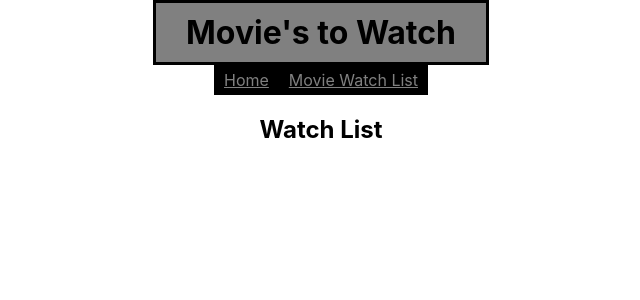
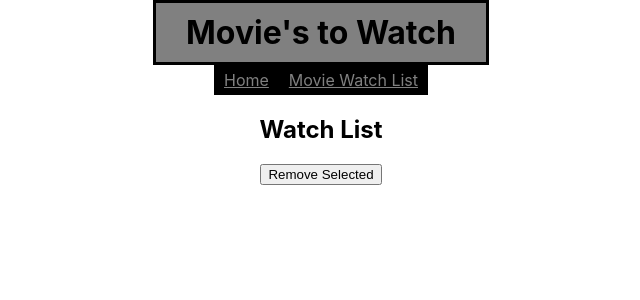
Before and after one commit to K-B13/Movies-To-Watch, a React (Create React App) app: page /WatchList in a window 1280 px wide. Shown: the top 300 px of the page, without its empty margins (319-959 px from the left). Built offline with nearby package versions, Linux system fonts and the light colour scheme.

Commit message:
Remove items from list and remove selected items from the list

```diff
--- a/src/App.css
+++ b/src/App.css
@@ -68,3 +68,7 @@ nav a {
   overflow: none; */
   width: 100vw;
 }
+
+.movie p {
+  display: inline;
+}
--- a/src/App.js
+++ b/src/App.js
@@ -11,13 +11,32 @@ function App() {
   function addToList(newMovie) {
     setMoviesToWatch([...moviesToWatch, newMovie])
   }
+
+  function filterMovieList() {
+    const newMoviesList = moviesToWatch.filter((item) => !item.removeMovie)
+    setMoviesToWatch(newMoviesList)
+  }
+  function removeSingle(num) {
+    moviesToWatch[num].removeMovie = !moviesToWatch[num].removeMovie
+    console.log(moviesToWatch)
+    filterMovieList()
+    // const newMoviesList = moviesToWatch.filter((item) => !item.removeMovie)
+    // setMoviesToWatch(newMoviesList)
+  }
+  function removeSelected() {
+    const removeMovies = moviesToWatch.filter((str) => !str.selected)
+    setMoviesToWatch(removeMovies)
+  }
+  function selectButton(num) {
+    moviesToWatch[num].selected = !moviesToWatch[num].selected
+  }
   return (
     <div className="App">
       <h1>Movie's to Watch</h1>
       <NavBar />
       <Routes>
         <Route path="/" element={<Home moviesToWatch={moviesToWatch} addToList={addToList} />}></Route>
-        <Route path="/WatchList" element={<WatchList moviesToWatch={moviesToWatch} />}></Route>
+        <Route path="/WatchList" element={<WatchList moviesToWatch={moviesToWatch} removeSingle={removeSingle} selectButton={selectButton} removeSelected={removeSelected} />}></Route>
       </Routes>
       <main></main>
     </div>
--- a/src/DisplayMovie.js
+++ b/src/DisplayMovie.js
@@ -6,7 +6,7 @@ export default function DisplayMovie({ appendMovie, items }) {
         <p>{items.title}</p>
         <p>{items.year}</p>
         <p>{items.imDbRating}</p>
-        <button onClick={() => appendMovie(items)}>Click to add to list</button>
+        <button onClick={() => appendMovie({items, hasWatched: false, removeMovie: false, selected: false})}>Click to add to list</button>
       </div>
     </>
   )
--- a/src/Home.js
+++ b/src/Home.js
@@ -7,13 +7,11 @@ export default function Home(props) {
     fetch("https://imdb-api.com/en/API/Top250Movies/k_sn8009mj")
     .then((response) => response.json())
     .then((result) => {
-      console.log(result.items)
       setStartScreen(result.items)
     })
   }, [])
 
   function test() {
-    console.log(startScreen)
     console.log(props.moviesToWatch)
   }
 
--- a/src/WatchList.js
+++ b/src/WatchList.js
@@ -1,11 +1,28 @@
 export default function WatchList(props) {
-  const test = props.moviesToWatch.map((item) => {
-    return <div key={item.id}>{item.title}</div>
+  function test(index) {
+    console.log(index)
+  }
+  const renderMovieList = props.moviesToWatch.map((item, index) => {
+    return (
+    <div
+    className={"movie"}
+    key={item.items.id}
+    >
+      <p>{index + 1}</p>
+      &nbsp;
+      <p>{item.items.title}</p>
+      &nbsp;
+      <button onClick={() => /*test({index})}*/ props.removeSingle(index)}>Remove</button>
+      <button onClick={() => props.selectButton(index)}>Select</button>
+      <hr/>
+      </div>
+  )
   })
   return (
     <>
       <h2>Watch List</h2>
-      {test}
+      <button onClick={props.removeSelected}>Remove Selected</button>
+      {renderMovieList}
     </>
 
   )
```
